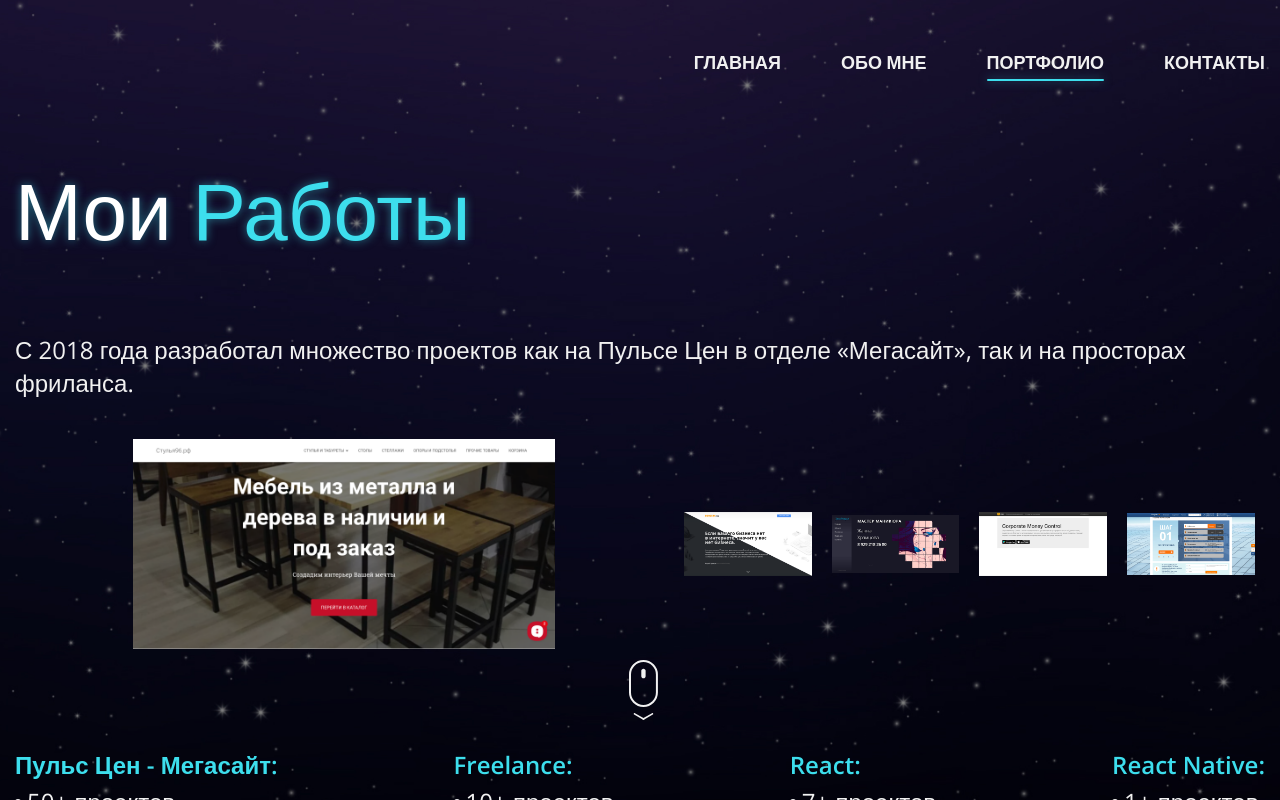
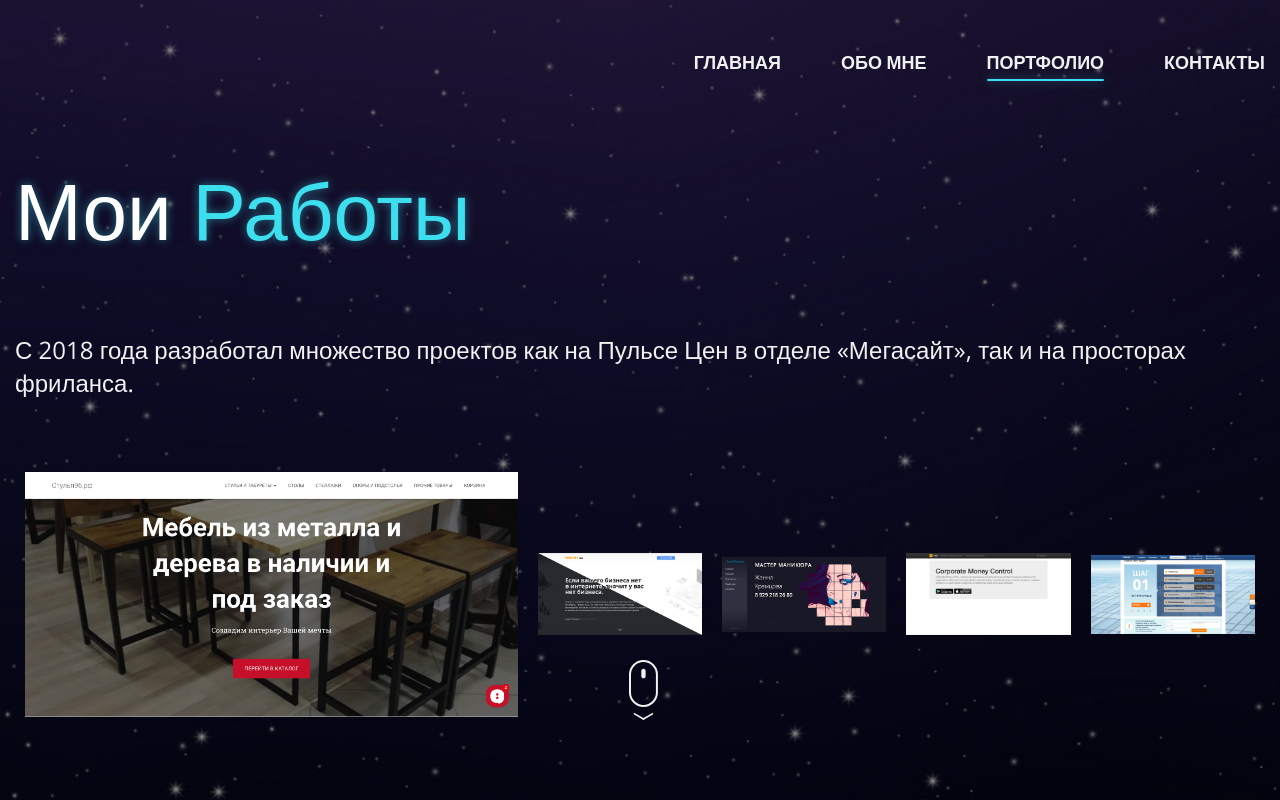
Before and after one commit to n1kko777/n1kko777-dev, a React (Create React App) app: page /portfolio in a window 1280 px wide. Built offline with nearby package versions, Linux system fonts and the light colour scheme.

Commit message:
fix responsive view

```diff
--- a/src/components/CustomSlide.js
+++ b/src/components/CustomSlide.js
@@ -6,7 +6,7 @@ export const CustomSlide = memo(
       className={`slide ${isActive ? "active" : ""}`}
       style={{
         backgroundImage: `url(${data.imgUrl})`,
-        flex: isActive ? imagesCount || 1 : 1,
+        flex: isActive ? 3 : 1,
       }}
       onClick={onItemClick}
       data-index={index}
--- a/src/scss/components/_slider.scss
+++ b/src/scss/components/_slider.scss
@@ -5,7 +5,7 @@
 }
 
 .slide {
-  height: 210px;
+  height: 310px;
   border-radius: 20px;
   margin: 10px;
   cursor: zoom-in;
@@ -22,3 +22,13 @@
     cursor: default;
   }
 }
+
+@media screen and (max-width: 1140px) {
+  .slide {
+    height: 210px;
+
+    &.active {
+      flex: 5 !important;
+    }
+  }
+}
```
